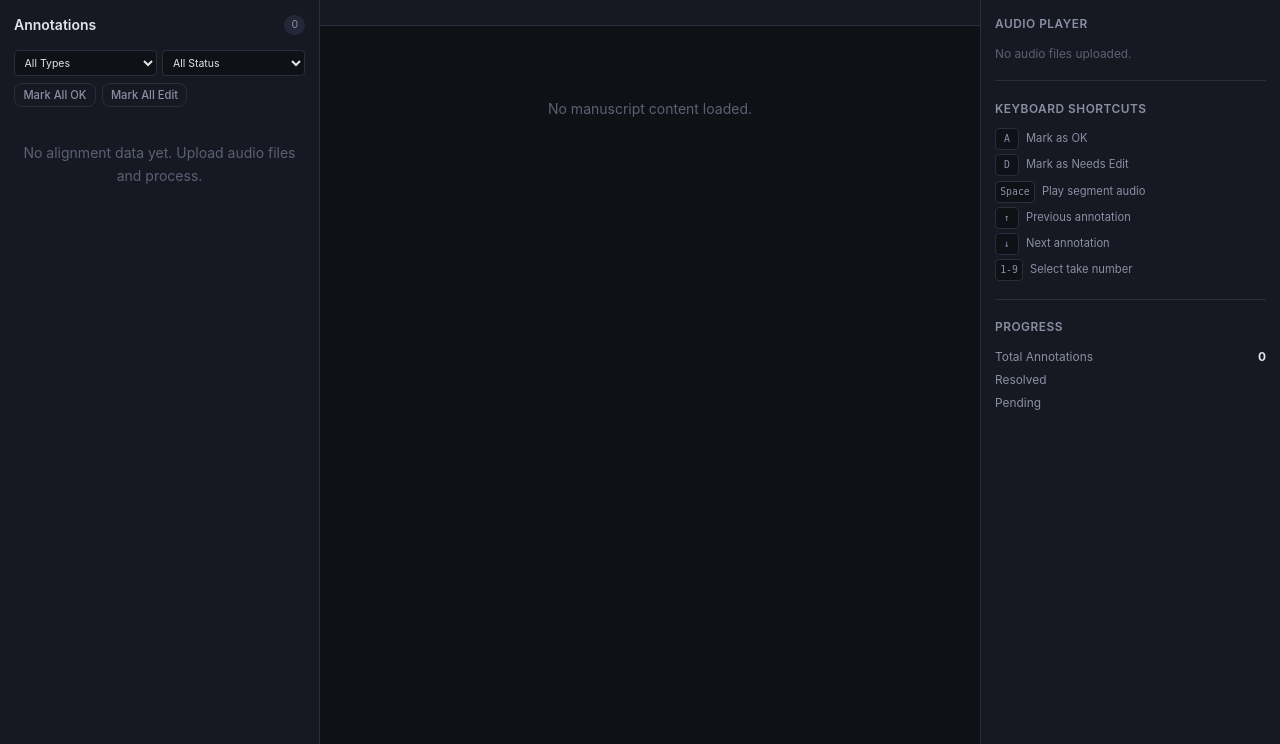
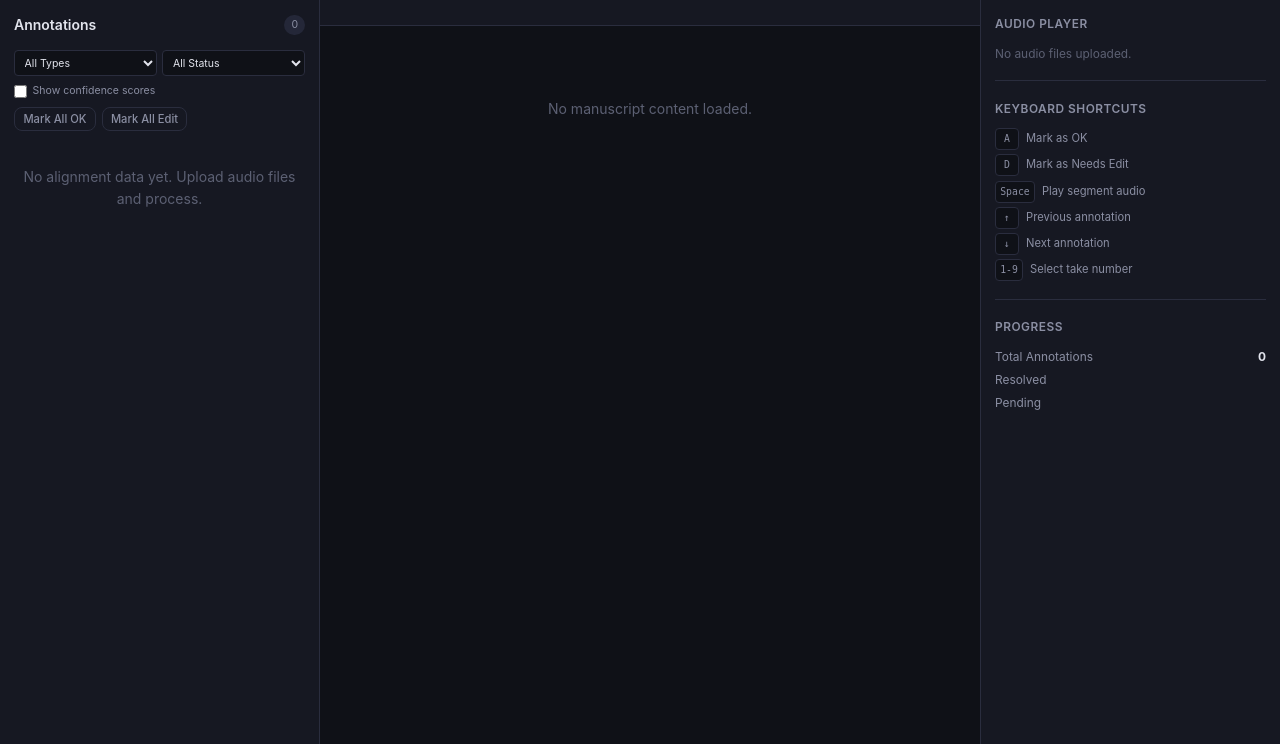
Before and after one commit to zachjvandyke/audio_autoeditor, a Flask app: template app/templates/editor.html in a window 1280 px wide. Shown: the part 56-800 px from the top of the page. Run offline with Flask 3, Linux system fonts and the light colour scheme; the template is opened without the code that fills it, so the values that code supplies are empty.

Commit message:
Filter out low confidence annotations by default, add toggle to show them
Low confidence scores are hidden from the annotation list and manuscript
view by default so users focus on missing, inserted, and misread words.
A "Show confidence scores" checkbox in the sidebar lets users opt in to
seeing confidence-based flags and red tinting when needed.

https://claude.ai/code/session_01SBjKodspNW4eGoTz3D8Hbs

```diff
--- a/app/static/css/style.css
+++ b/app/static/css/style.css
@@ -467,6 +467,22 @@ a:hover { color: var(--primary-hover); }
     font-family: var(--font);
 }
 
+.sidebar-toggle {
+    padding: 0 1rem 0.5rem;
+}
+.toggle-label {
+    display: flex;
+    align-items: center;
+    gap: 0.4rem;
+    font-size: 0.75rem;
+    color: var(--text-secondary);
+    cursor: pointer;
+}
+.toggle-label input[type="checkbox"] {
+    accent-color: var(--primary);
+    cursor: pointer;
+}
+
 .sidebar-actions {
     display: flex;
     gap: 0.4rem;
@@ -617,6 +633,10 @@ a:hover { color: var(--primary-hover); }
 .word-extra_word { border-bottom-color: var(--info); }
 .word-low_confidence { border-bottom-color: var(--warning); border-bottom-style: dashed; }
 .word-pause { border-bottom-color: var(--text-muted); border-bottom-style: dotted; }
+
+/* When confidence is hidden, suppress low-confidence visual indicators */
+.confidence-hidden .word-low-conf-tint { background-color: transparent !important; }
+.confidence-hidden .word-low_confidence { border-bottom-color: transparent; }
 
 .word-has-takes {
     background: rgba(99, 102, 241, 0.08);
--- a/app/static/js/editor.js
+++ b/app/static/js/editor.js
@@ -50,14 +50,22 @@
     // Annotation Navigation
     // ========================
 
+    function isConfidenceVisible() {
+        var cb = document.getElementById('showConfidence');
+        return cb && cb.checked;
+    }
+
     function updateVisibleAnnotations() {
         const typeFilter = document.getElementById('filterType').value;
         const statusFilter = document.getElementById('filterStatus').value;
+        const showConf = isConfidenceVisible();
 
         document.querySelectorAll('.annotation-item').forEach(function(item) {
             const matchType = !typeFilter || item.dataset.conflictType === typeFilter;
             const matchStatus = !statusFilter || item.dataset.status === statusFilter;
-            item.style.display = (matchType && matchStatus) ? '' : 'none';
+            // Hide low_confidence unless the confidence toggle is on
+            const hideConf = !showConf && item.dataset.conflictType === 'low_confidence';
+            item.style.display = (matchType && matchStatus && !hideConf) ? '' : 'none';
         });
 
         visibleAnnotations = Array.from(
@@ -403,6 +411,18 @@
             currentAnnotationIndex = -1;
             if (visibleAnnotations.length > 0) selectAnnotation(0);
         });
+
+        document.getElementById('showConfidence').addEventListener('change', function() {
+            var layout = document.querySelector('.editor-layout');
+            if (this.checked) {
+                layout.classList.remove('confidence-hidden');
+            } else {
+                layout.classList.add('confidence-hidden');
+            }
+            updateVisibleAnnotations();
+            currentAnnotationIndex = -1;
+            if (visibleAnnotations.length > 0) selectAnnotation(0);
+        });
     }
 
     function bindBatchActions() {
--- a/app/templates/editor.html
+++ b/app/templates/editor.html
@@ -9,7 +9,7 @@
 {% endblock %}
 
 {% block content %}
-<div class="editor-layout" data-project-id="{{ project.id }}">
+<div class="editor-layout confidence-hidden" data-project-id="{{ project.id }}">
 
     <!-- Left Panel: Annotations/Conflicts -->
     <aside class="editor-sidebar" id="annotationPanel">
@@ -33,6 +33,12 @@
                 <option value="ok">OK</option>
                 <option value="needs_edit">Needs Edit</option>
             </select>
+        </div>
+        <div class="sidebar-toggle">
+            <label class="toggle-label" for="showConfidence">
+                <input type="checkbox" id="showConfidence">
+                <span>Show confidence scores</span>
+            </label>
         </div>
 
         <div class="sidebar-actions">
@@ -174,7 +180,8 @@
                                 {% for seg in para_segments %}
                                 <span class="word-span
                                     {% if seg.id in conflict_map %} word-conflict word-{{ conflict_map[seg.id][0].conflict_type }}{% endif %}
-                                    {% if seg.id in take_map %} word-has-takes{% endif %}"
+                                    {% if seg.id in take_map %} word-has-takes{% endif %}
+                                    {% if seg.confidence < 0.7 %} word-low-conf-tint{% endif %}"
                                     data-segment-id="{{ seg.id }}"
                                     data-start="{{ seg.start_time }}"
                                     data-end="{{ seg.end_time }}"
```
